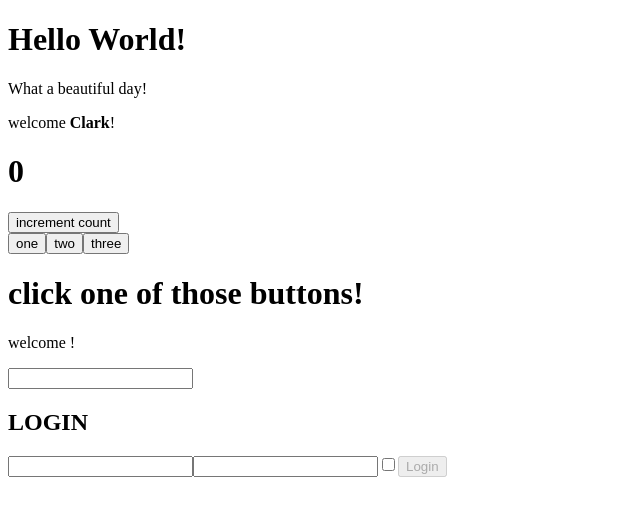
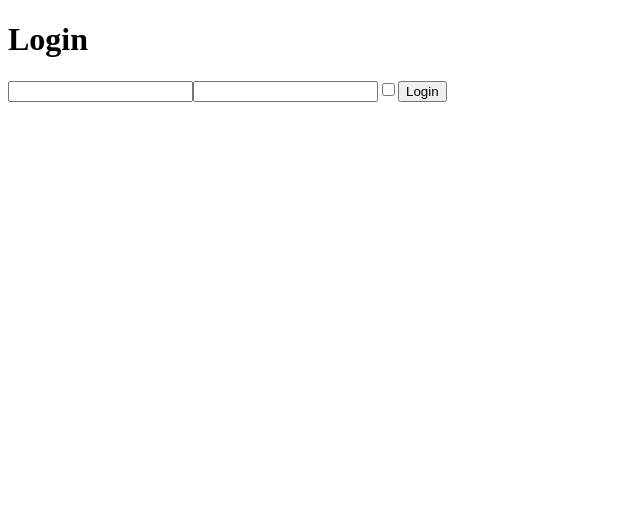
Before and after one commit to karimhaj/react-exercises, a React (Create React App) app in the folder my-app/: page / in a window 1280 px wide. Shown: the top 516 px of the page, without its empty margins (0-640 px from the left). Built offline with nearby package versions, Linux system fonts and the light colour scheme.

Commit message:
complete exercise 2 of use state

```diff
--- a/my-app/src/App.js
+++ b/my-app/src/App.js
@@ -1,19 +1,11 @@
 import React from "react";
-import { Hello } from './HelloWorld';
-import { Welcome } from './Message';
-import Counter from "./Counter";
-import { InteractiveWelcome } from "./InteractiveWelcome";
-
-const theName = <b>Clark</b>;
+import { Login } from "./InteractiveWelcome";
 
 export class App extends React.Component {
     render(){
         return(
             <div>
-                <Hello />
-                <Welcome age="19" name={theName}/>
-                <Counter value={0} incrementInterval={1000} incrementAmount={2} />
-                <InteractiveWelcome />
+                <Login />
             </div>
         )
     }
--- a/my-app/src/Counter.js
+++ /dev/null
@@ -1,73 +0,0 @@
-import React from 'react';
-
-export default class Counter extends React.Component{
-
-    state = {
-        count: this.props.value
-    }
-
-
-
-    // componentDidMount(){
-    //  setInterval(()=>{
-    //     this.setState({
-    //         count: this.state.count + this.props.incrementAmount
-    //     })
-    //  },this.props.incrementInterval)
-    // }
-
-    handleCounterIncrement = () =>{
-        this.setState(state=>{
-            return {
-                count: state.count + this.props.incrementAmount}
-        })
-    }
-
-
-    render(){
-        return (<div>
-            <CounterDisplay count= {this.state.count} />
-            <ClickCounter increment= {this.handleCounterIncrement}/>
-            <ClickTracker />
-        </div>
-        )
-    }
-}
-
-export class CounterDisplay extends React.Component{
-
-    render(){
-        return <h1>{this.props.count}</h1>
-    }
-}
-
-export class ClickCounter extends React.Component{
-
-
-render(){
-    return <button onClick = {this.props.increment}>increment count</button>
-}
-}
-
-export class ClickTracker extends React.Component{
-
-    buttonEventHandler= (event) =>{
-        this.setState(state=>{
-            return {name: event.target.className}
-        })
-
-    }
-
-    state = {
-        name: 'click one of those buttons!'
-    }
-
-    render() {
-        return (<div>
-            <button className='one' onClick={this.buttonEventHandler}>one</button>
-            <button className='two' onClick={this.buttonEventHandler}>two</button>
-            <button className='three' onClick={this.buttonEventHandler}>three</button>
-            <h1>{this.state.name}</h1>
-        </div>)
-    }
-}
--- a/my-app/src/HelloWorld.js
+++ /dev/null
@@ -1,13 +0,0 @@
-import React from 'react';
-import { Message } from './Message.js'
-
-export class Hello extends React.Component{
-    render(){
-        return(<div>
-            <h1>Hello World!</h1>
-            <Message />
-            </div>
-        )
-
-    }
-}
--- a/my-app/src/InteractiveWelcome.js
+++ b/my-app/src/InteractiveWelcome.js
@@ -1,58 +1,32 @@
-import React from "react";
-import { Welcome } from "./Message";
+import React, { useState } from "react";
 
-export class InteractiveWelcome extends React.Component{
+export function Login (props){
+    const [data, setData] = useState({
+        username: "",
+        password: "",
+        remember: false
+    })
 
-    state ={ username: '' }
+    function handleInputChange (event){
+       const {name, type, value, checked} = event.target
 
-    handleUsernameInputChange = (event) =>{
-        this.setState({
-            username: event.target.value
-        })
-        return console.log(this.state);
+       setData({
+        ...data,
+        [name]: type === 'checkbox' ? checked : value
+       })
     }
 
-    render(){
-        return (
-            <div>
-                <Welcome name={this.state.username}/>
-                <input type= "text" name= "username" value={this.state.username} onChange={this.handleUsernameInputChange}/>
-                <Login onLogin={this.state} />
-            </div>
-        )
-    }
-}
-
-export class Login extends React.Component{
-
-    state= {
-        username: "",
-        password: "",
-        remember: ""
+    function handleLogin(event){
+        event.preventDefault()
+        console.log(data)
     }
 
-    handleUsernameInputChange = (event) =>{
-        let name = event.target.name;
 
-        this.setState({
-            [name]: event.target.value,
-            compiled: this.state.username !== "" && this.state.password !== "" ? true : false
-        })
-    }
-
-    onLogin = () =>{
-       return console.log(this.state)
-    }
-
-    render(){
-        return (
-            <div>
-                <h2>LOGIN</h2>
-                <input type= "text" name= "username" value={this.state.username} onChange={this.handleUsernameInputChange}/>
-                <input type= "password" name= "password" value={this.state.password} onChange={this.handleUsernameInputChange} />
-                <input type= "checkbox" name= "remember" value={this.state.remember}  />
-                <button disabled={!this.state.compiled} onClick={this.onLogin}>Login</button>
-            </div>
-        )
-    }
+    return(<form>
+        <h1>Login</h1>
+        <input onChange={handleInputChange} type="text" name="username" value={data.username} />
+        <input onChange={handleInputChange} type="password" name="password" value={data.password}/>
+        <input onChange={handleInputChange} type="checkbox" name="remember" value={data.remember}/>
+        <button onClick={handleLogin}>Login</button>
+        </form>)
 }
--- a/my-app/src/Message.js
+++ /dev/null
@@ -1,42 +0,0 @@
-import React from "react";
-
-export class Message extends React.Component {
-    render(){
-       return <p>What a beautiful day!</p>
-    }
-}
-
-export class Welcome extends React.Component {
-    render(){
-        return (
-            <div>
-        <p>welcome {this.props.name}!</p>
-        {/* <Age age = {this.props.age}/>
-
-        {
-        this.props.age > 18 && this.props.age < 65 && this.props.name === 'John'
-        ?<Age age = {this.props.age}/>
-        : <p>age is not between 19 and 64 or the name is not John</p>
-        } */}
-
-        </div>
-        )
-
-    }
-}
-
-
-export class Age extends React.Component{
-    render(){
-        return <div>
-            {this.props.age > 18
-            ? <p> your age is {this.props.age}</p>
-            : <p> You are very young! </p>
-            }
-            </div>
-        }
-}
-
-// Welcome.defaultProps = {
-//     name: 'john'
-// };
```
